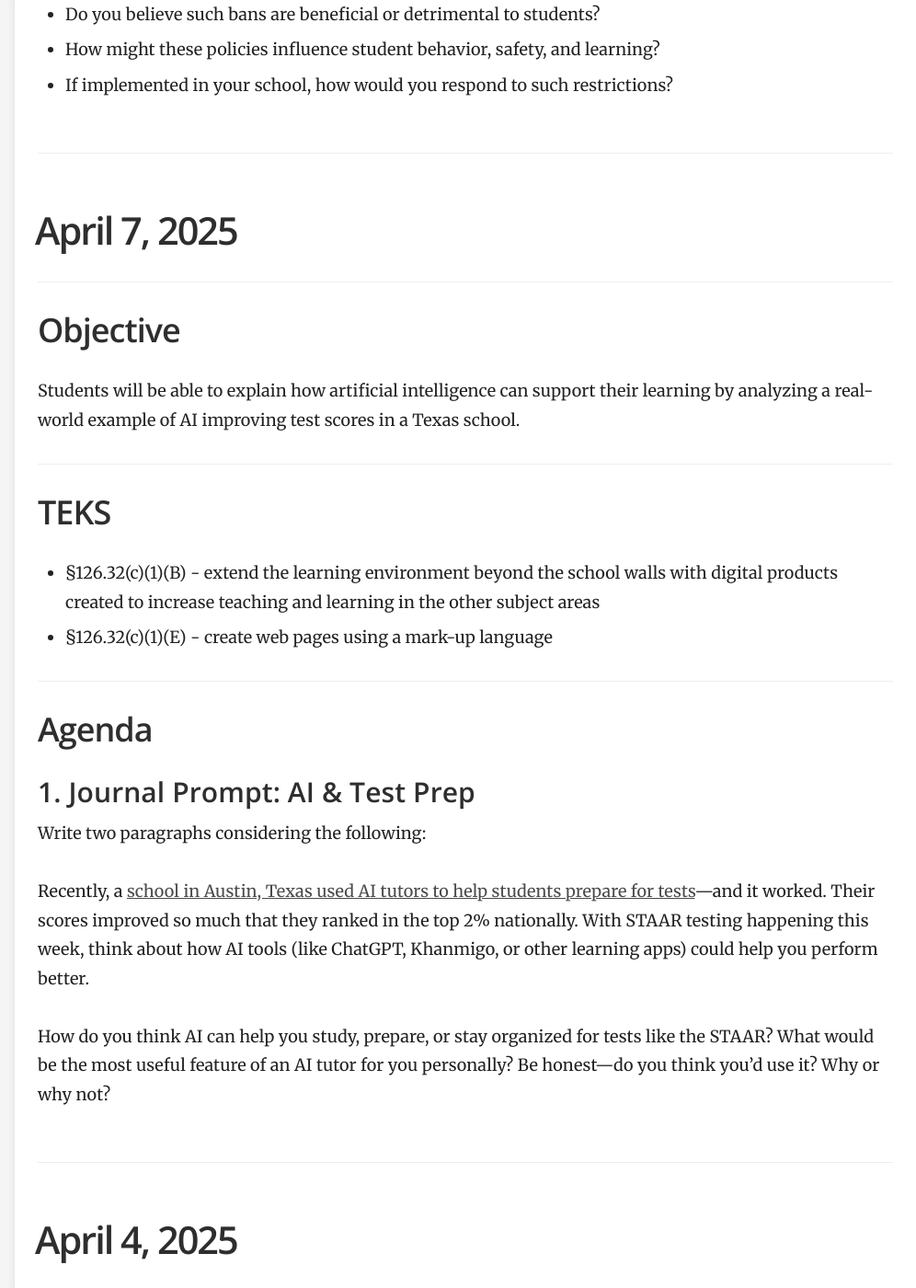
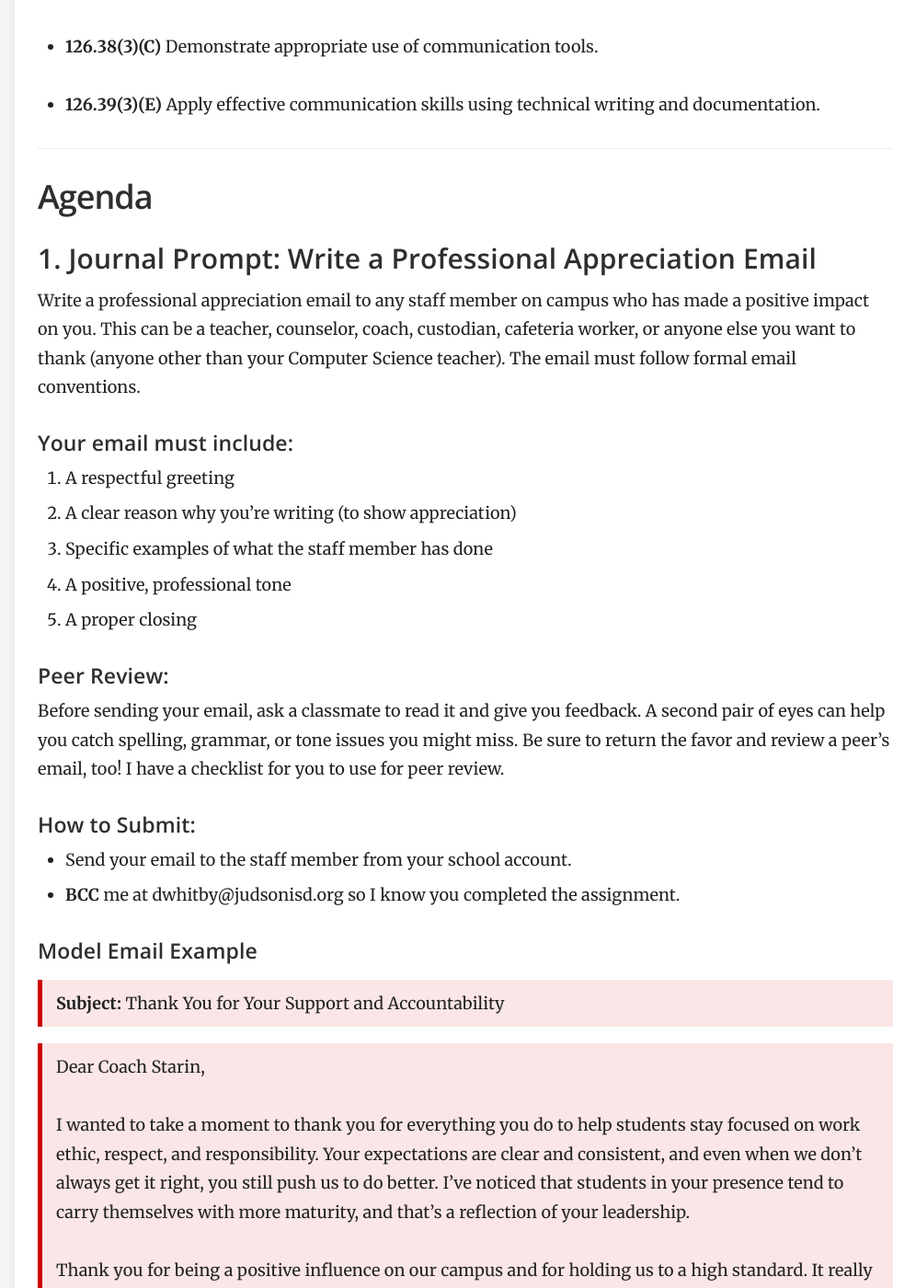
Before and after one commit to mswhitby/classroom, a Jekyll site: the page built from _docs/classes/5th.md, in a window 1280 px wide and 1400 px high, scrolled down 812 px. Shown: the whole window at 92% size, without its empty margins (284-1280 px from the left). Built offline with Jekyll 4.4.1, drawn with Linux system fonts in a browser that asks for light colours; some of the changed text lies outside the part shown.

Commit message:
Updated lessons

```diff
--- a/_docs/classes/5th.md
+++ b/_docs/classes/5th.md
@@ -4,6 +4,81 @@ subtitle: Game Program & Design / Mobile App Development
 category: Classes
 order: 4
 ---
+
+# April 22, 2025
+
+## Objective
+
+Student will be able to:
+- write a professional appreciation email given guidelines and a model example, and submit by BCC'ing the teacher
+- demonstrate professional written communication by composing and sending an appreciation email to a campus staff member, following formal email conventions.
+
+## TEKS
+
+
+<!-- ### Fundamentals of Computer Science – TEKS 126.32: -->
+
+<!-- - **126.32(4)(D)** Demonstrate proficiency in personal digital communication.
+
+- **126.32(4)(E)** Demonstrate ethical use of digital communication and media. -->
+
+
+
+<!-- ### Computer Science I – TEKS 126.33: -->
+<!--
+- **(3)(A)** Demonstrate professional and responsible use of communication tools.
+
+- **(3)(C)** Use email and other digital tools appropriately in a professional setting. -->
+
+
+
+<!-- ### Game Programming & App Dev – TEKS 126.38 / 126.39: -->
+
+- **126.38(3)(C)** Demonstrate appropriate use of communication tools.
+
+- **126.39(3)(E)** Apply effective communication skills using technical writing and documentation.
+
+## Agenda
+
+### 1. Journal Prompt: Write a Professional Appreciation Email
+
+Write a professional appreciation email to any staff member on campus who has made a positive impact on you. This can be a teacher, counselor, coach, custodian, cafeteria worker, or anyone else you want to thank (anyone other than your Computer Science teacher). The email must follow formal email conventions.
+
+#### Your email must include:
+1. A respectful greeting
+2. A clear reason why you’re writing (to show appreciation)
+3. Specific examples of what the staff member has done
+4. A positive, professional tone
+5. A proper closing
+
+#### Peer Review:
+Before sending your email, ask a classmate to read it and give you feedback. A second pair of eyes can help you catch spelling, grammar, or tone issues you might miss. Be sure to return the favor and review a peer’s email, too! I have a checklist for you to use for peer review.
+
+#### How to Submit:
+- Send your email to the staff member from your school account.
+- **BCC** me at dwhitby@judsonisd.org so I know you completed the assignment.
+
+#### Model Email Example
+
+> **Subject:** Thank You for Your Support and Accountability
+
+> Dear Coach Starin,
+>
+> I wanted to take a moment to thank you for everything you do to help students stay focused on work ethic, respect, and responsibility. Your expectations are clear and consistent, and even when we don’t always get it right, you still push us to do better. I’ve noticed that students in your presence tend to carry themselves with more maturity, and that’s a reflection of your leadership.
+>
+> Thank you for being a positive influence on our campus and for holding us to a high standard. It really does make a difference.
+> <br/>
+> <br/>
+> Best regards, <br/>
+> Ms. Whitby
+
+### 2. Testing Room Assignments
+
+Visit [jisd.link/whs-testing](http://jisd.link/whs-testing) or scan for testing room assignments:
+
+![Scan for testing room assignments](../../media/whs-testing-qr-code-download.png)
+
+----
 
 # April 14, 2025
 
```
